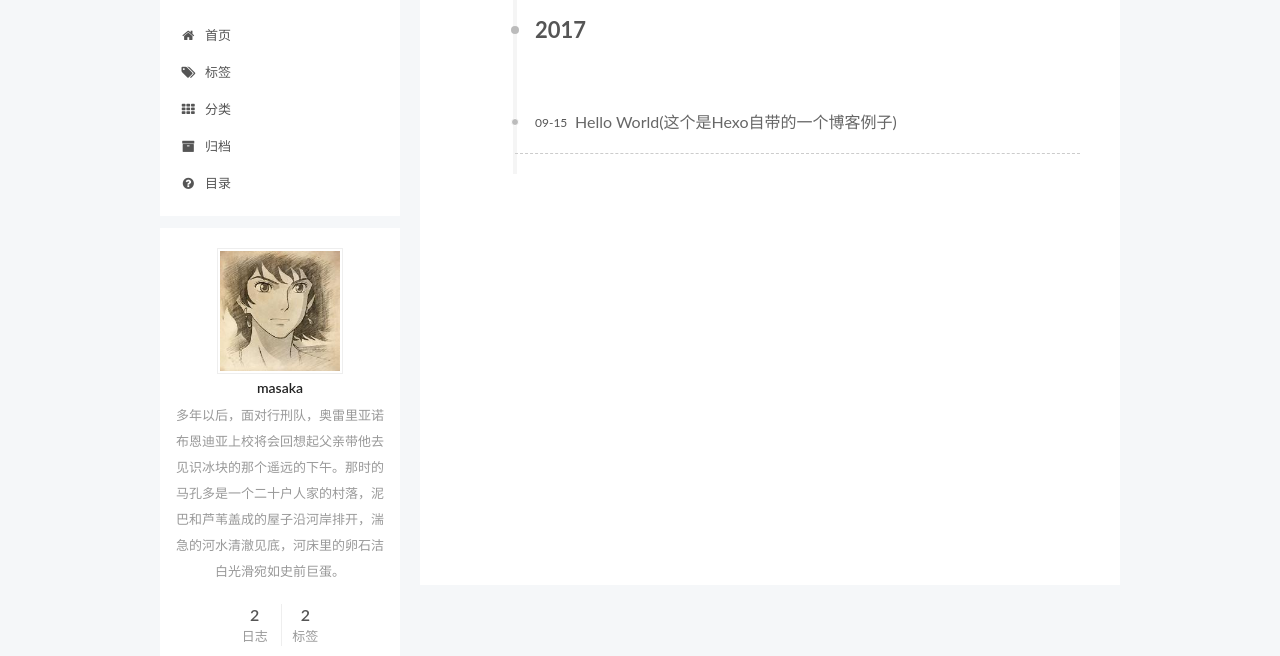
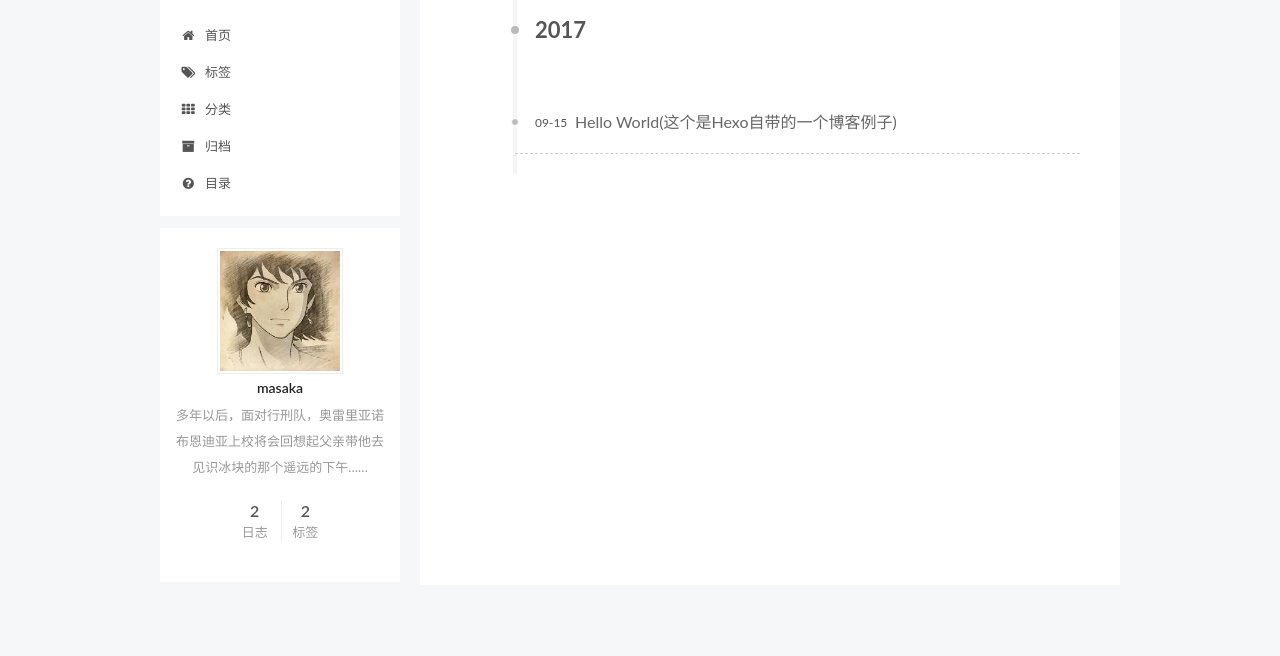
Before and after one commit to courri/courri.github.io, a plain HTML site: page archives/2017/09/index.html in a window 1280 px wide. Shown: the part 118-774 px from the top of the page. Drawn offline with Linux system fonts and the light colour scheme.

Commit message:
Site updated: 2017-11-07 23:54:56

```diff
--- a/archives/2017/09/index.html
+++ b/archives/2017/09/index.html
@@ -79,16 +79,16 @@
 
 
 
-<meta name="description" content="多年以后，面对行刑队，奥雷里亚诺布恩迪亚上校将会回想起父亲带他去见识冰块的那个遥远的下午。那时的马孔多是一个二十户人家的村落，泥巴和芦苇盖成的屋子沿河岸排开，湍急的河水清澈见底，河床里的卵石洁白光滑宛如史前巨蛋。">
+<meta name="description" content="多年以后，面对行刑队，奥雷里亚诺布恩迪亚上校将会回想起父亲带他去见识冰块的那个遥远的下午……">
 <meta property="og:type" content="website">
 <meta property="og:title" content="网线的技术博客">
 <meta property="og:url" content="http://yoursite.com/archives/2017/09/index.html">
 <meta property="og:site_name" content="网线的技术博客">
-<meta property="og:description" content="多年以后，面对行刑队，奥雷里亚诺布恩迪亚上校将会回想起父亲带他去见识冰块的那个遥远的下午。那时的马孔多是一个二十户人家的村落，泥巴和芦苇盖成的屋子沿河岸排开，湍急的河水清澈见底，河床里的卵石洁白光滑宛如史前巨蛋。">
+<meta property="og:description" content="多年以后，面对行刑队，奥雷里亚诺布恩迪亚上校将会回想起父亲带他去见识冰块的那个遥远的下午……">
 <meta property="og:locale" content="zh-Hans">
 <meta name="twitter:card" content="summary">
 <meta name="twitter:title" content="网线的技术博客">
-<meta name="twitter:description" content="多年以后，面对行刑队，奥雷里亚诺布恩迪亚上校将会回想起父亲带他去见识冰块的那个遥远的下午。那时的马孔多是一个二十户人家的村落，泥巴和芦苇盖成的屋子沿河岸排开，湍急的河水清澈见底，河床里的卵石洁白光滑宛如史前巨蛋。">
+<meta name="twitter:description" content="多年以后，面对行刑队，奥雷里亚诺布恩迪亚上校将会回想起父亲带他去见识冰块的那个遥远的下午……">
 
 
 
@@ -352,7 +352,7 @@
                 alt="masaka" />
 
               <p class="site-author-name" itemprop="name">masaka</p>
-              <p class="site-description motion-element" itemprop="description">多年以后，面对行刑队，奥雷里亚诺布恩迪亚上校将会回想起父亲带他去见识冰块的那个遥远的下午。那时的马孔多是一个二十户人家的村落，泥巴和芦苇盖成的屋子沿河岸排开，湍急的河水清澈见底，河床里的卵石洁白光滑宛如史前巨蛋。</p>
+              <p class="site-description motion-element" itemprop="description">多年以后，面对行刑队，奥雷里亚诺布恩迪亚上校将会回想起父亲带他去见识冰块的那个遥远的下午……</p>
           </div>
 
           <nav class="site-state motion-element">
--- a/css/main.css
+++ b/css/main.css
@@ -1823,7 +1823,7 @@ pre .javascript .function {
   width: 4px;
   height: 4px;
   border-radius: 50%;
-  background: #ffaf9a;
+  background: #1b6fff;
 }
 .links-of-blogroll {
   font-size: 13px;
```
Also changed, not shown: 2017/09/15/hello-world/index.html (+1 -1 lines), 2017/11/07/python中的字典的语法/index.html (+1 -1 lines), archives/2017/11/index.html (+4 -4 lines), archives/2017/index.html (+4 -4 lines), archives/index.html (+4 -4 lines), index.html (+4 -4 lines), tags/python/index.html (+4 -4 lines), tags/学习笔记/index.html (+4 -4 lines).
